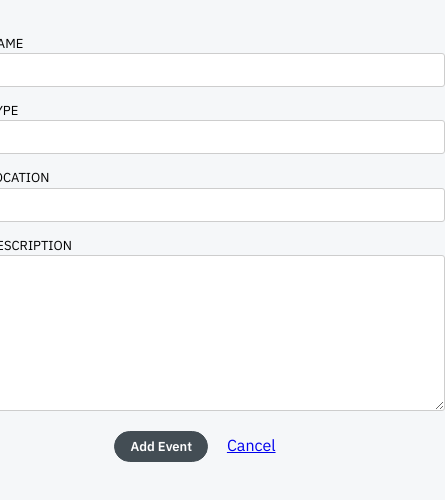
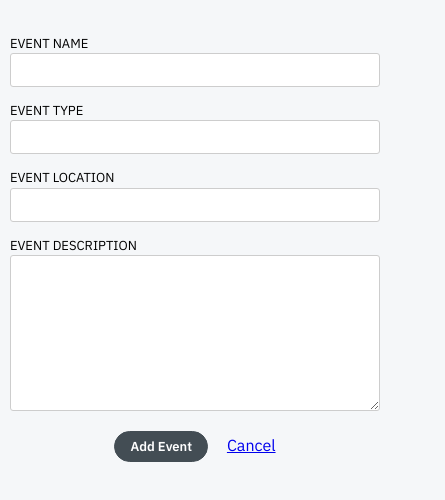
Before and after one commit to Nimsrules/optymyze, a plain HTML site: page index.html in a window 390 px wide. Both pictures are taken after a click on the link "New Event". Shown: the whole page, 445 px wide, since content can reach past the window. Drawn offline with Linux system fonts and the light colour scheme.

Commit message:
Media query added < 700px

```diff
--- a/style.css
+++ b/style.css
@@ -182,3 +182,13 @@ main h2{
   cursor: pointer;
   margin-right: 15px;
 }
+
+@media (max-width: 700px){
+  main{
+    padding: 0 10px;
+  }
+  .events-form,
+  .events-form form{
+    width: 100%;
+  }
+}
```
